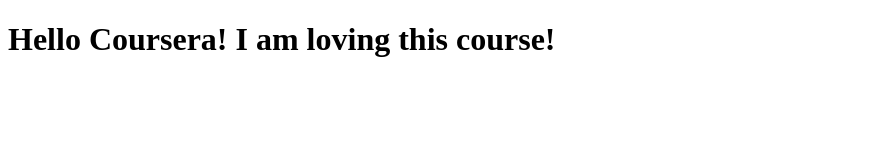
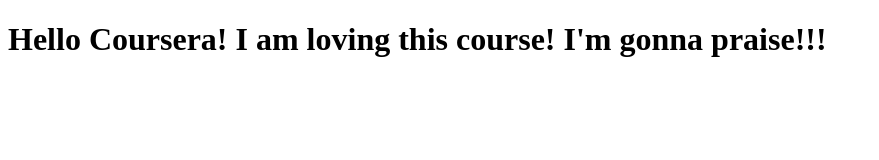
Before and after one commit to postmainvest/Coursera, a plain HTML site: page Site/index.html in a window 1280 px wide. Shown: the whole page, without its empty margins (0-879 px from the left). Drawn offline with Linux system fonts and the light colour scheme.

Commit message:
New changes and added styles sheet.

```diff
--- a/Site/index.html
+++ b/Site/index.html
@@ -6,6 +6,6 @@
 	<title>Hello Coursera!</title>
 </head>
 <body>
-<h1>Hello Coursera! I am loving this course!</h1>
+<h1>Hello Coursera! I am loving this course! I'm gonna praise!!!</h1>
 </body>
 </html>
--- /dev/null
+++ b/Site/style.css
@@ -0,0 +1 @@
+css
```
